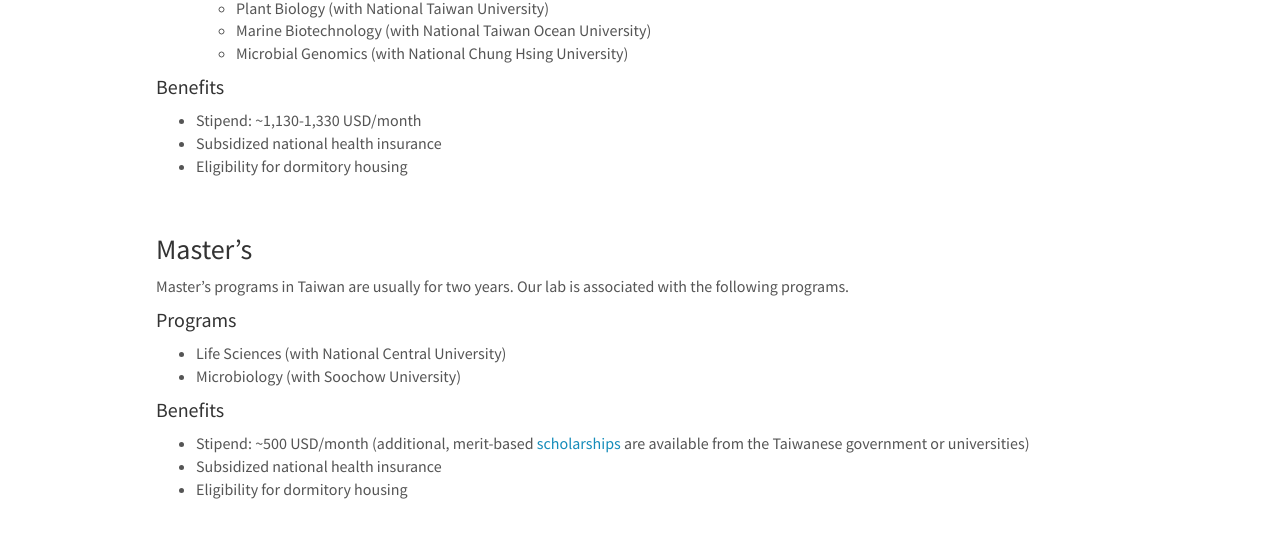
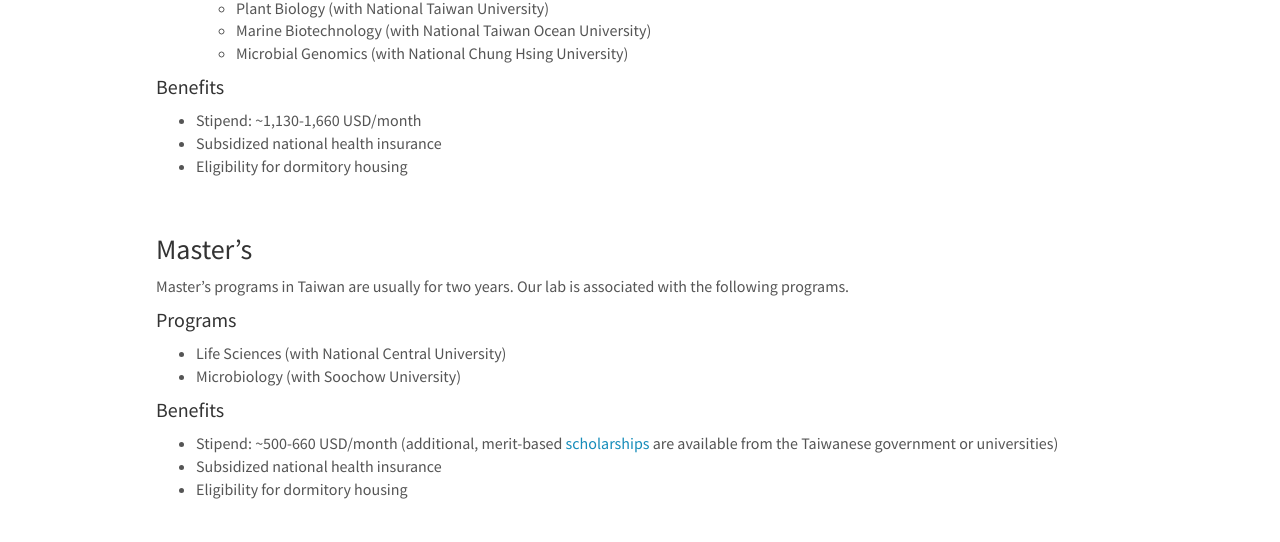
Before and after one commit to tzutongkao/Kao_Lab, a Jekyll site: the page built from _pages/openings.md, in a window 1280 px wide and 900 px high, scrolled down 1170 px. Shown: the part 150-692 px from the top of the window. Built offline with Jekyll 4.4.1, drawn with Linux system fonts in a browser that asks for light colours; nearby versions of some CDN libraries.

Commit message:
Update openings.md

```diff
--- a/_pages/openings.md
+++ b/_pages/openings.md
@@ -60,7 +60,7 @@
 
 
 #### Benefits
-* Stipend: ~1,130-1,330 USD/month
+* Stipend: ~1,130-1,660 USD/month
 * Subsidized national health insurance
 * Eligibility for dormitory housing
 
@@ -74,7 +74,7 @@
 * Microbiology (with Soochow University)
 
 #### Benefits
-* Stipend: ~500 USD/month (additional, merit-based [scholarships](https://oia.ntu.edu.tw/study-at-ntu/degree-student/scholarships/scholarships-for-prospective-students) are available from the Taiwanese government or universities)
+* Stipend: ~500-660 USD/month (additional, merit-based [scholarships](https://oia.ntu.edu.tw/study-at-ntu/degree-student/scholarships/scholarships-for-prospective-students) are available from the Taiwanese government or universities)
 * Subsidized national health insurance
 * Eligibility for dormitory housing
 
```
